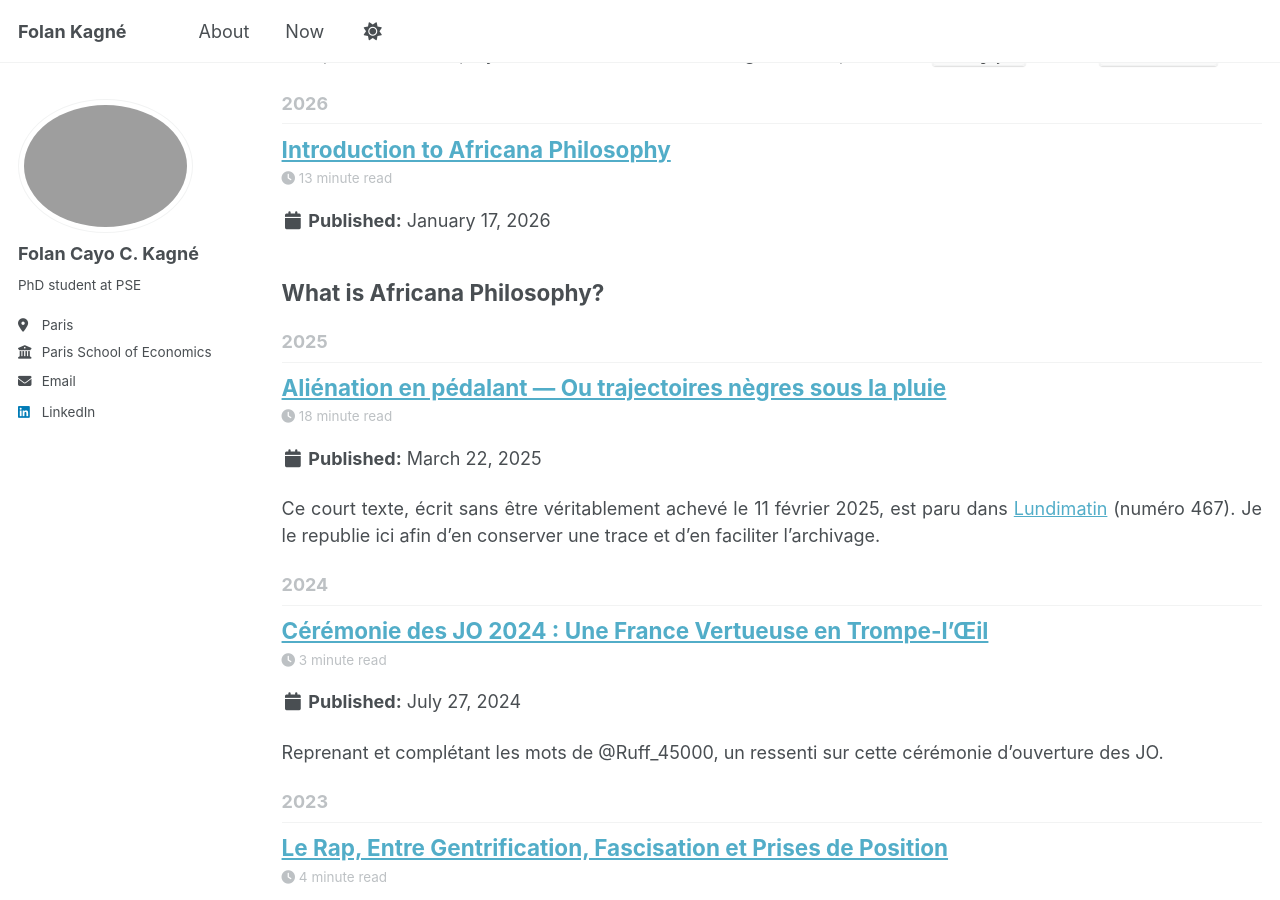
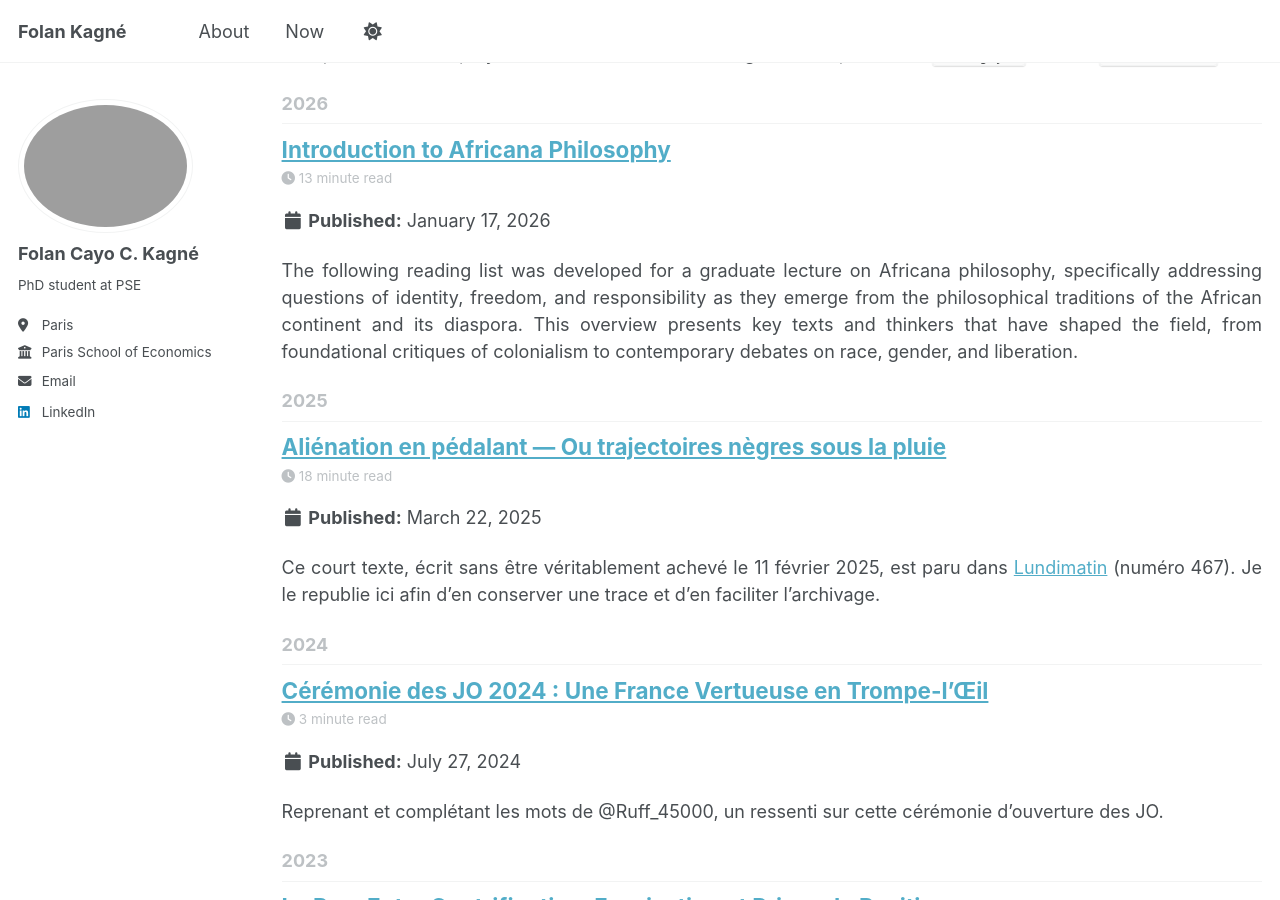
Before and after one commit to folankagne/folankagne.github.io, a Jekyll site: the page built from _pages/year-archive.html, in a window 1280 px wide and 900 px high, scrolled down 727 px. Built offline with Jekyll 4.4.1, drawn with Linux system fonts in a browser that asks for light colours; a script that is not in the unit is left out.

Commit message:
Update 2026-01-17-blog-post-6.md

```diff
--- a/_posts/2026-01-17-blog-post-6.md
+++ b/_posts/2026-01-17-blog-post-6.md
@@ -7,6 +7,8 @@ tags:
   - africana philosophy
   - recherche
 ---
+
+The following reading list was developed for a graduate lecture on Africana philosophy, specifically addressing questions of identity, freedom, and responsibility as they emerge from the philosophical traditions of the African continent and its diaspora. This overview presents key texts and thinkers that have shaped the field, from foundational critiques of colonialism to contemporary debates on race, gender, and liberation.
 
 ## What is Africana Philosophy?
 
```
